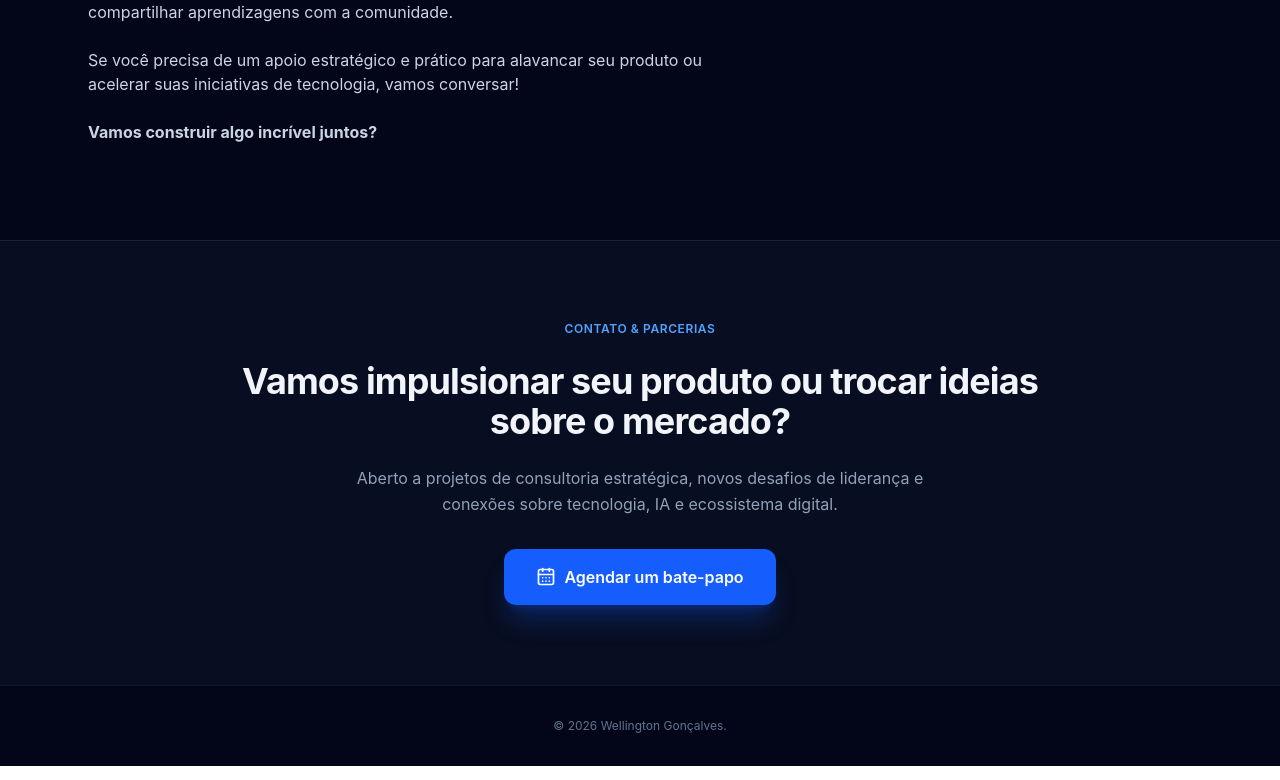
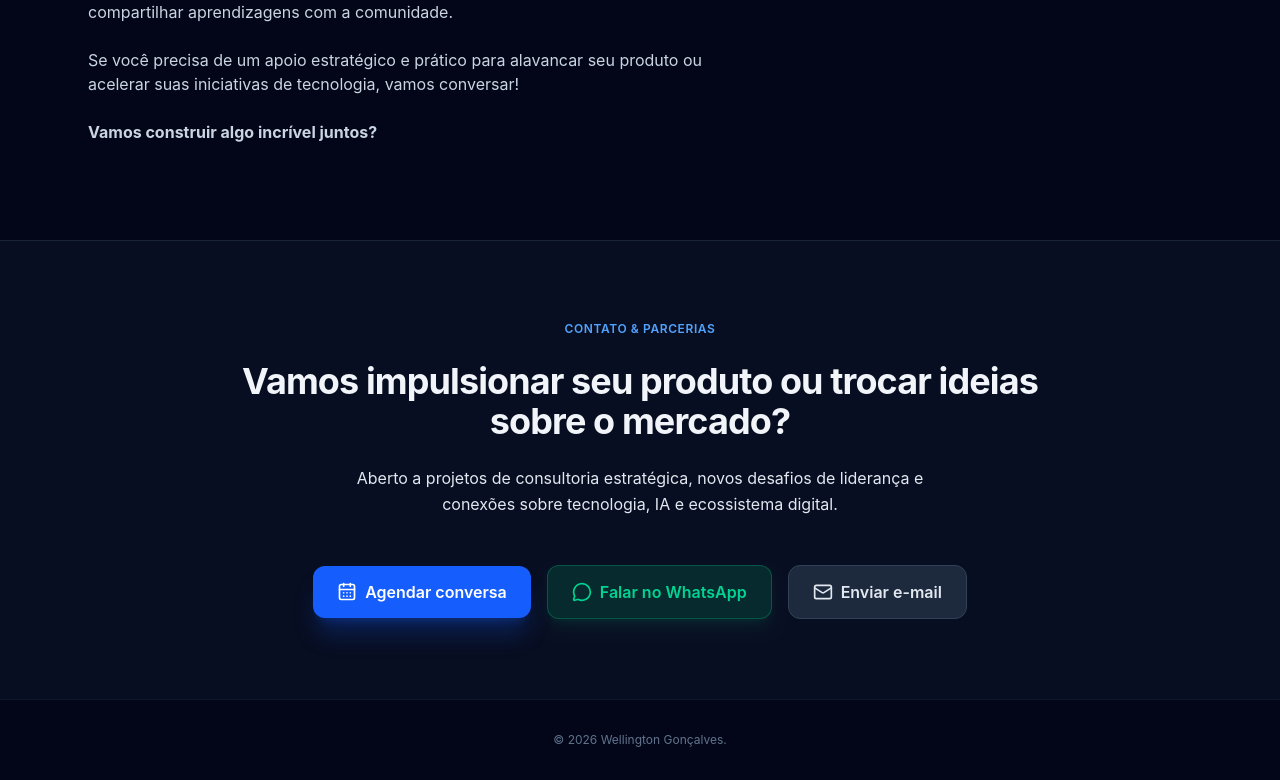
Before and after one commit to wellington-pm/wellingtongoncalves.github.io, a React (Vite) app: page / in a window 1280 px wide. Shown: the part 3421-4201 px from the top of the page. Built offline with nearby package versions, Linux system fonts and the light colour scheme.

Commit message:
feat: update foot and add whatsapp and mail buttons

```diff
--- a/src/App.jsx
+++ b/src/App.jsx
@@ -15,7 +15,8 @@ import {
     TrendingUp,
     Target,
     CalendarDays,
-    GraduationCap
+    GraduationCap,
+    MessageCircle
 } from 'lucide-react';
 
 // SVG Oficial do GitHub
@@ -415,12 +416,42 @@ export default function App() {
                 <div className="max-w-4xl mx-auto text-center flex flex-col items-center gap-6">
                     <span className="text-xs font-semibold text-blue-400 uppercase tracking-wider">Contato & Parcerias</span>
                     <h2 className="text-3xl md:text-4xl font-bold tracking-tight">Vamos impulsionar seu produto ou trocar ideias sobre o mercado?</h2>
-                    <p className="text-slate-400 max-w-xl leading-relaxed">
+                    <p className="text-slate-200 max-w-xl leading-relaxed">
                         Aberto a projetos de consultoria estratégica, novos desafios de liderança e conexões sobre tecnologia, IA e ecossistema digital.
                     </p>
-                    <a href="https://calendar.app.google/6UnFqmyWUybstb2J9" target="_blank" rel="noreferrer" className="inline-flex items-center gap-2 px-8 py-4 bg-blue-600 hover:bg-blue-500 rounded-xl font-semibold transition text-white shadow-xl shadow-blue-600/25 mt-2">
-                        <CalendarDays className="w-5 h-5" /> Agendar um bate-papo
-                    </a>
+
+                    <div className="flex flex-col sm:flex-row items-center justify-center gap-4 mt-6 max-w-3xl mx-auto">
+                        <a
+                            href="https://calendar.app.google/6UnFqmyWUybstb2J9"
+                            target="_blank"
+                            rel="noreferrer"
+                            className="w-full sm:w-auto inline-flex items-center justify-center gap-2 px-6 py-3.5 bg-blue-600 hover:bg-blue-500 rounded-xl font-semibold transition text-white shadow-xl shadow-blue-600/25"
+                        >
+                            <CalendarDays className="w-5 h-5" />
+                            <span>Agendar conversa</span>
+                        </a>
+
+                        <a
+                            href="https://wa.me/5511998299127?text=Ol%C3%A1%2C%20Wellington!%20Vi%20o%20teu%20portf%C3%B3lio%20e%20gostaria%20de%20conversar%20sobre%20um%20projeto"
+                            target="_blank"
+                            rel="noreferrer"
+                            className="w-full sm:w-auto inline-flex items-center justify-center gap-2 px-6 py-3.5 bg-emerald-600/20 hover:bg-emerald-600/30 text-emerald-400 border border-emerald-500/30 rounded-xl font-semibold transition shadow-lg shadow-emerald-500/10"
+                        >
+                            <MessageCircle className="w-5 h-5" />
+                            <span>Falar no WhatsApp</span>
+                        </a>
+
+                        <a
+                            href="mailto:goncalves.wellington.renan@gmail.com"
+                            target="_blank"
+                            rel="noreferrer"
+                            className="w-full sm:w-auto inline-flex items-center justify-center gap-2 px-6 py-3.5 bg-slate-800 hover:bg-slate-700 text-slate-200 border border-slate-700 rounded-xl font-semibold transition"
+                        >
+                            <Mail className="w-5 h-5" />
+                            <span>Enviar e-mail</span>
+                        </a>
+                    </div>
+
                 </div>
             </section>
 
```
